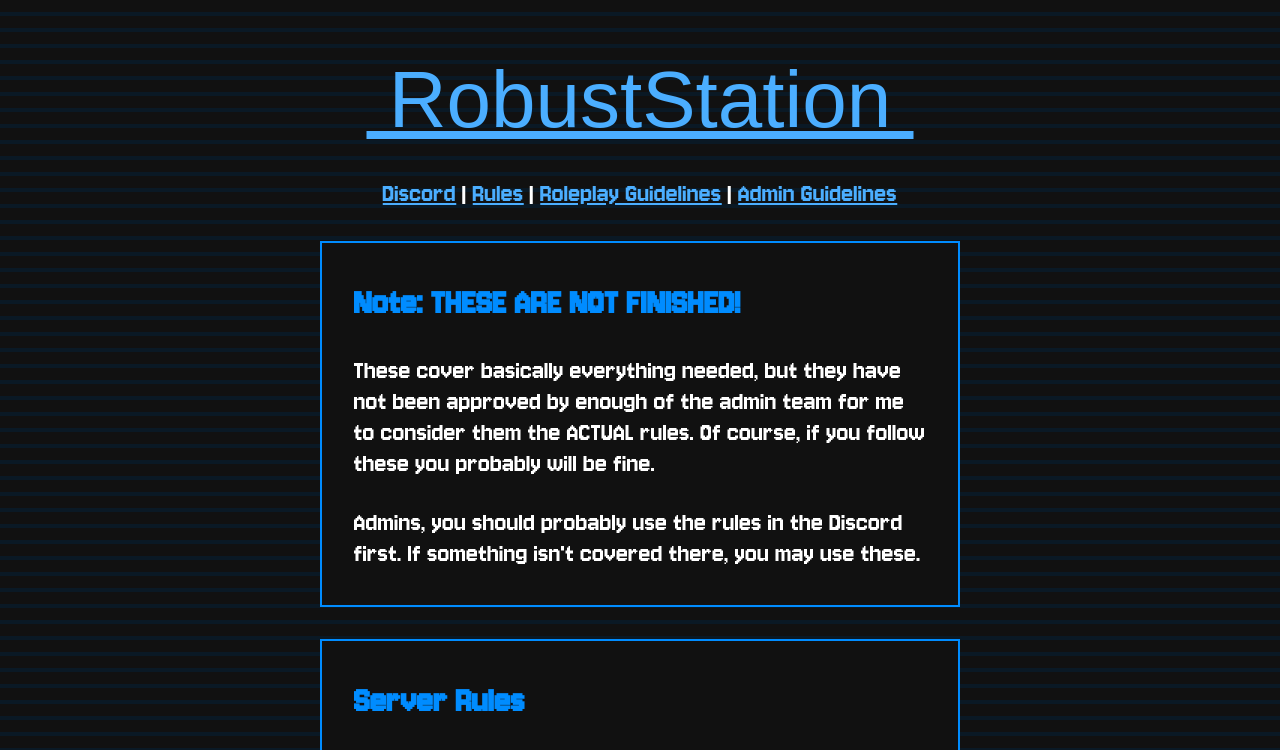
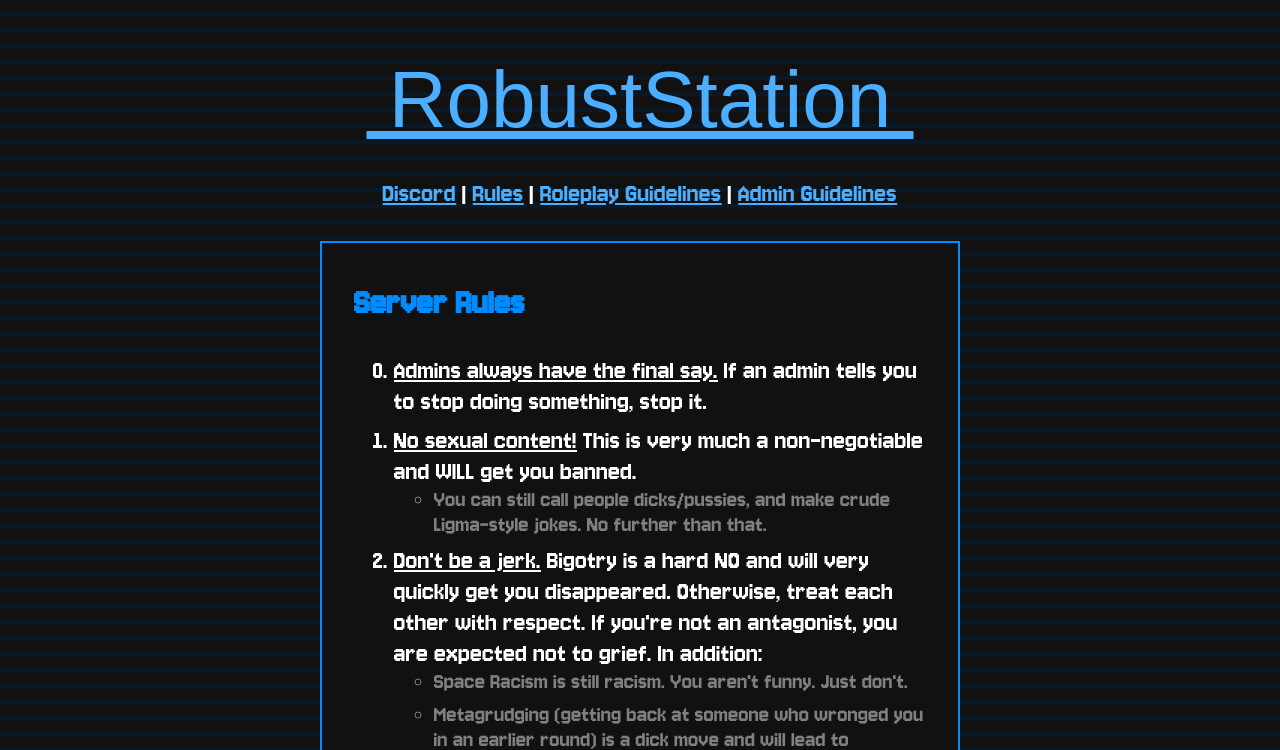
Before and after one commit to RobustStation/robuststation.github.io, a plain HTML site: page rules/index.html in a window 1280 px wide. Shown: the top 750 px of the page. Drawn offline with Linux system fonts and the light colour scheme; a web font is replaced by a local one.

Commit message:
Update rules to remove disclaimer

```diff
--- a/rules/index.html
+++ b/rules/index.html
@@ -19,17 +19,6 @@
 <body>
     <div class="wrapper">
         <span class="navbar-slot"></span>
-
-        <div>
-            <h2>Note: THESE ARE NOT FINISHED!</h2>
-            <p>
-                These cover basically everything needed, but they have not been approved by enough of the admin team for me to consider them the ACTUAL rules.
-                Of course, if you follow these you probably will be fine.
-            </p>
-            <p>
-                Admins, you should probably use the rules in the Discord first. If something isn't covered there, you may use these.
-            </p>
-        </div>
 
         <div>
             <h2>Server Rules</h2>
```
